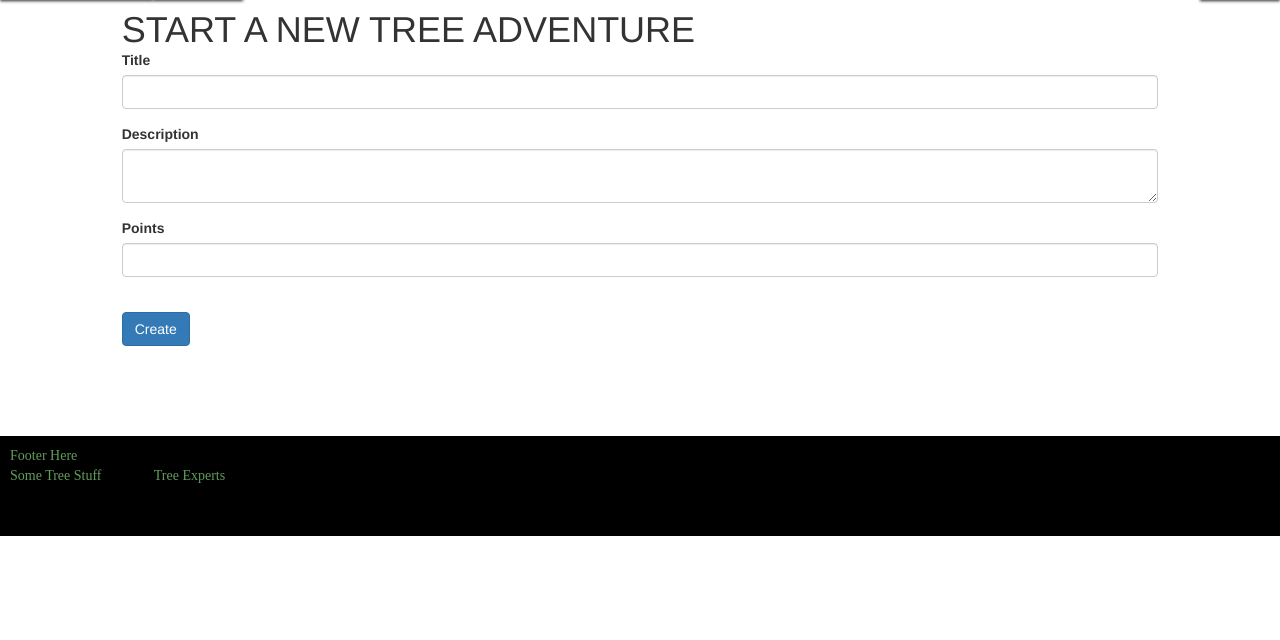
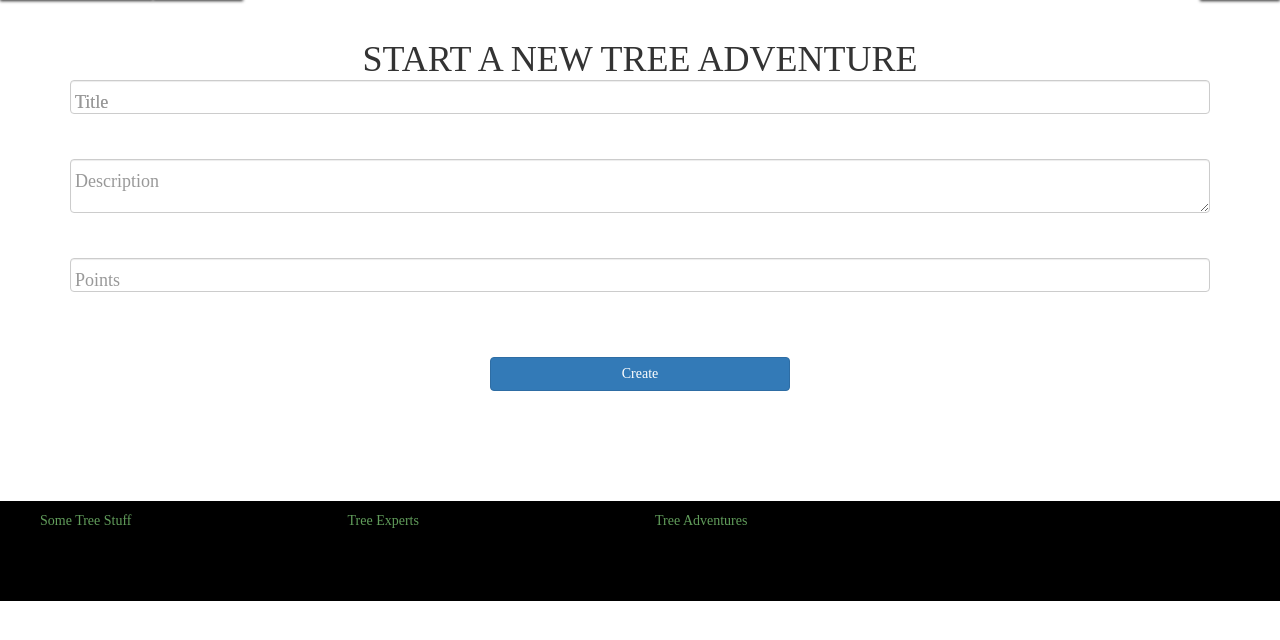
Before and after one commit to cyrusclarke/treethinger, a Rails app: page /admin/courses/new in a window 1280 px wide. Shown: the part 50-690 px from the top of the page. Run offline with Rails 7, Linux system fonts and the light colour scheme; the visitor is signed in with stand-in values (Sample User, id 1); style sheets or scripts are compiled from the project's sources; some libraries are stand-ins or nearby versions.

Commit message:
tree adventures

```diff
--- /dev/null
+++ b/app/assets/javascripts/adventures.js.coffee
@@ -0,0 +1,3 @@
+# Place all the behaviors and hooks related to the matching controller here.
+# All this logic will automatically be available in application.js.
+# You can use CoffeeScript in this file: http://coffeescript.org/
--- /dev/null
+++ b/app/assets/stylesheets/adventures.scss
@@ -0,0 +1,3 @@
+// Place all the styles related to the adventures controller here.
+// They will automatically be included in application.css.
+// You can use Sass (SCSS) here: http://sass-lang.com/
--- a/app/assets/stylesheets/application.scss
+++ b/app/assets/stylesheets/application.scss
@@ -13,10 +13,17 @@
 @import "bootstrap-sprockets";
 @import "bootstrap";
 @import "footer";
+@import "login";
 h1, h2, h3, h4, h5, h6, .navbar {
   margin:0;
 }
 
+h3,h4,h5,h6 {
+    font-family: 'roboto';
+    text-transform: capitalize;
+
+
+}
 
 .navbar {
 	border-radius: 0;
@@ -61,7 +68,7 @@ h1, h2, h3, h4, h5, h6, .navbar {
 
 .herotext {
 	   font-family: 'chicagobitmap-regular';
-	 background:rgba(0,0,0,0.5);
+	   background:rgba(0,0,0,0.5);
   	color:white;
   	text-align: center;
   	text-shadow: rgba(255,255,255,0.5) 1px 1px;
@@ -83,3 +90,11 @@ h1, h2, h3, h4, h5, h6, .navbar {
 .clr {
   clear: both;
 }
+
+.field_with_errors {
+  color: #ff3333;
+  background-color: #FFEEEE;
+  border-radius: 3px;
+  padding:8px;
+  margin:10px;
+}
--- /dev/null
+++ b/app/assets/stylesheets/login.css.scss
@@ -0,0 +1,118 @@
+* { box-sizing:border-box; }
+
+/* basic stylings ------------------------------------------ */
+.container    {
+  text-align:center;
+  font-family:'chicagobitmap-regular';
+  margin:30px auto 0;
+  display:block;
+  background:#FFF;
+  padding-bottom: 20px;
+}
+h2     {
+  text-align:left;
+  font-family: 'roboto';
+  text-transform: uppercase;
+  margin-bottom:50px;
+}
+h2 small {
+  font-weight:normal;
+  font-family: 'roboto';
+  color:#888;
+  display:block;
+}
+.footer   { text-align:center; }
+.footer a  { color:#53B2C8; }
+
+/* form starting stylings ------------------------------- */
+.group        {
+  position:relative;
+  margin-bottom:45px;
+}
+input         {
+  font-size:18px;
+  padding:10px 10px 10px 5px;
+  display:block;
+  width:300px;
+  border:none;
+  border-bottom:1px solid #757575;
+}
+input:focus     { outline:none; }
+
+/* LABEL ======================================= */
+label          {
+  color:#999;
+  font-size:18px;
+  font-weight:normal;
+  position:absolute;
+  pointer-events:none;
+  left:5px;
+  top:10px;
+  transition:0.2s ease all;
+  -moz-transition:0.2s ease all;
+  -webkit-transition:0.2s ease all;
+}
+
+/* active state */
+input:focus ~ label, input:valid ~ label    {
+  top:-20px;
+  font-size:14px;
+  color:#5264AE;
+}
+
+/* BOTTOM BARS ================================= */
+.bar  { position:relative; display:block; width:300px; }
+.bar:before, .bar:after   {
+  content:'';
+  height:2px;
+  width:0;
+  bottom:1px;
+  position:absolute;
+  background:#5264AE;
+  transition:0.2s ease all;
+  -moz-transition:0.2s ease all;
+  -webkit-transition:0.2s ease all;
+}
+.bar:before {
+  left:50%;
+}
+.bar:after {
+  right:50%;
+}
+
+/* active state */
+input:focus ~ .bar:before, input:focus ~ .bar:after {
+  width:50%;
+}
+
+/* HIGHLIGHTER ================================== */
+.highlight {
+  position:absolute;
+  height:60%;
+  width:100px;
+  top:25%;
+  left:0;
+  pointer-events:none;
+  opacity:0.5;
+}
+
+/* active state */
+input:focus ~ .highlight {
+  -webkit-animation:inputHighlighter 0.3s ease;
+  -moz-animation:inputHighlighter 0.3s ease;
+  animation:inputHighlighter 0.3s ease;
+}
+
+/* ANIMATIONS ================ */
+@-webkit-keyframes inputHighlighter {
+  from { background:#5264AE; }
+  to  { width:0; background:transparent; }
+}
+@-moz-keyframes inputHighlighter {
+  from { background:#5264AE; }
+  to  { width:0; background:transparent; }
+}
+@keyframes inputHighlighter {
+  from { background:#5264AE; }
+  to  { width:0; background:transparent; }
+}
--- a/app/controllers/admin/courses_controller.rb
+++ b/app/controllers/admin/courses_controller.rb
@@ -6,7 +6,11 @@ class Admin::CoursesController < ApplicationController
 
 	def create
 		@course = current_user.courses.create(course_params)
+		if @course.valid?
 		redirect_to admin_course_path(@course)
+		else
+		render :new, status: :unprocessable_entity
+		end
 	end
 
 	def show
--- /dev/null
+++ b/app/controllers/adventures_controller.rb
@@ -0,0 +1,6 @@
+class AdventuresController < ApplicationController
+	def index
+		# we are using the Course variable from the admin controller here to list out the courses and storing them in adventures
+		@adventures = Course.all
+	end
+end
--- /dev/null
+++ b/app/helpers/adventures_helper.rb
@@ -0,0 +1,2 @@
+module AdventuresHelper
+end
--- a/app/models/course.rb
+++ b/app/models/course.rb
@@ -1,3 +1,6 @@
 class Course < ActiveRecord::Base
 	belongs_to :user
+	validates :title, presence: true
+	validates :description, presence: true
+	validates :points, presence: true, numericality:{greater_than_or_equal_to: 0}
 end
--- a/app/views/admin/courses/new.html.erb
+++ b/app/views/admin/courses/new.html.erb
@@ -1,15 +1,27 @@
 <br/>
 <br/>
 <br/>
-	<div class="nice_box col-xs-10 col-xs-offset-1">
-		<h1>START A NEW TREE ADVENTURE </h1>
+	<div class="container">
+	<h1>START A NEW TREE ADVENTURE </h1>
 		<%= simple_form_for @course, url: admin_courses_path do |f| %>
-		<%= f.input :title %>
-		<%= f.input :description %>
-		<%= f.input :points %>
+		<div class="group">
+				<%= f.input :title %>
+				<span class="highlight"></span>
+				<span class="bar"></span>
+				<%= f.label :title %>
+		</div>
+		<div class="group">
+			<%= f.input :description %>
+			<span class="highlight"></span>
+			<span class="bar">
+
+		</div>
+		<div class ="group">
+			<%= f.input :points %>
+			<span class="highlight"></span>
+			<span class="bar"></span>
+		</div>
 		<br/>
 		<%= f.submit "Create", class: "btn btn-primary" %>
-		<br/>
 		<%end%>
-		<br/>
 	</div>
--- a/app/views/layouts/application.html.erb
+++ b/app/views/layouts/application.html.erb
@@ -17,7 +17,7 @@
           <span class="icon-bar"></span>
           <span class="icon-bar"></span>
         </button>
-        <a class="navbar-brand" href="#">Name That Tree!</a>
+        <a class="navbar-brand" href="/">Name That Tree!</a>
        <!-- <img alt="Brand" src ="tree2.jpeg" -->
       </div>
 
@@ -51,10 +51,10 @@
   <br class="clr" />
 
     <div id = "footer">
-      Footer Here
-      <br/>
-      <%= link_to 'Some Tree Stuff', '#' %> &nbsp &nbsp &nbsp &nbsp &nbsp &nbsp &nbsp
-      <%= link_to 'Tree Experts', new_admin_course_path %>
+    <div class="col-xs-12">
+        <div class ="col-xs-3"> <%= link_to 'Some Tree Stuff', '#' %> </div>
+        <div class ="col-xs-3"><%= link_to 'Tree Experts', new_admin_course_path %></div>
+        <div class ="col-xs-3"><%= link_to 'Tree Adventures', adventures_path %></div>
     </div>
 
 
--- a/config/routes.rb
+++ b/config/routes.rb
@@ -1,6 +1,7 @@
 Treethinger::Application.routes.draw do
   devise_for :users
   root 'dynamic_pages#index'
+  resources :adventures, only: [:index, :show]
   namespace :admin do
     resources :courses, only: [:new, :create, :show]
   end
```
Also changed, not shown: app/views/adventures/index.html.erb (added, +20 -0 lines), test/controllers/adventures_controller_test.rb (added, +7 -0 lines), test/helpers/adventures_helper_test.rb (added, +4 -0 lines).
